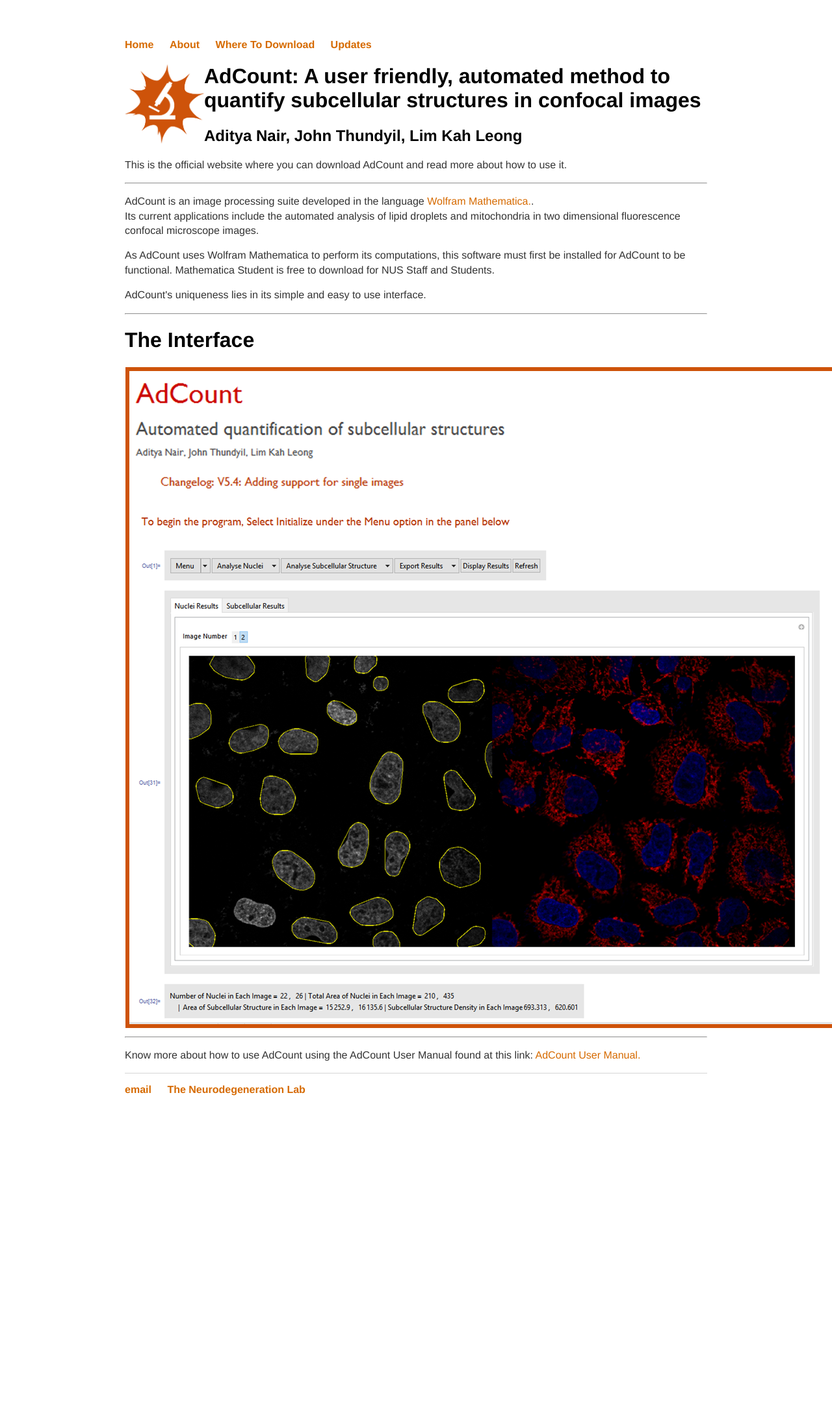
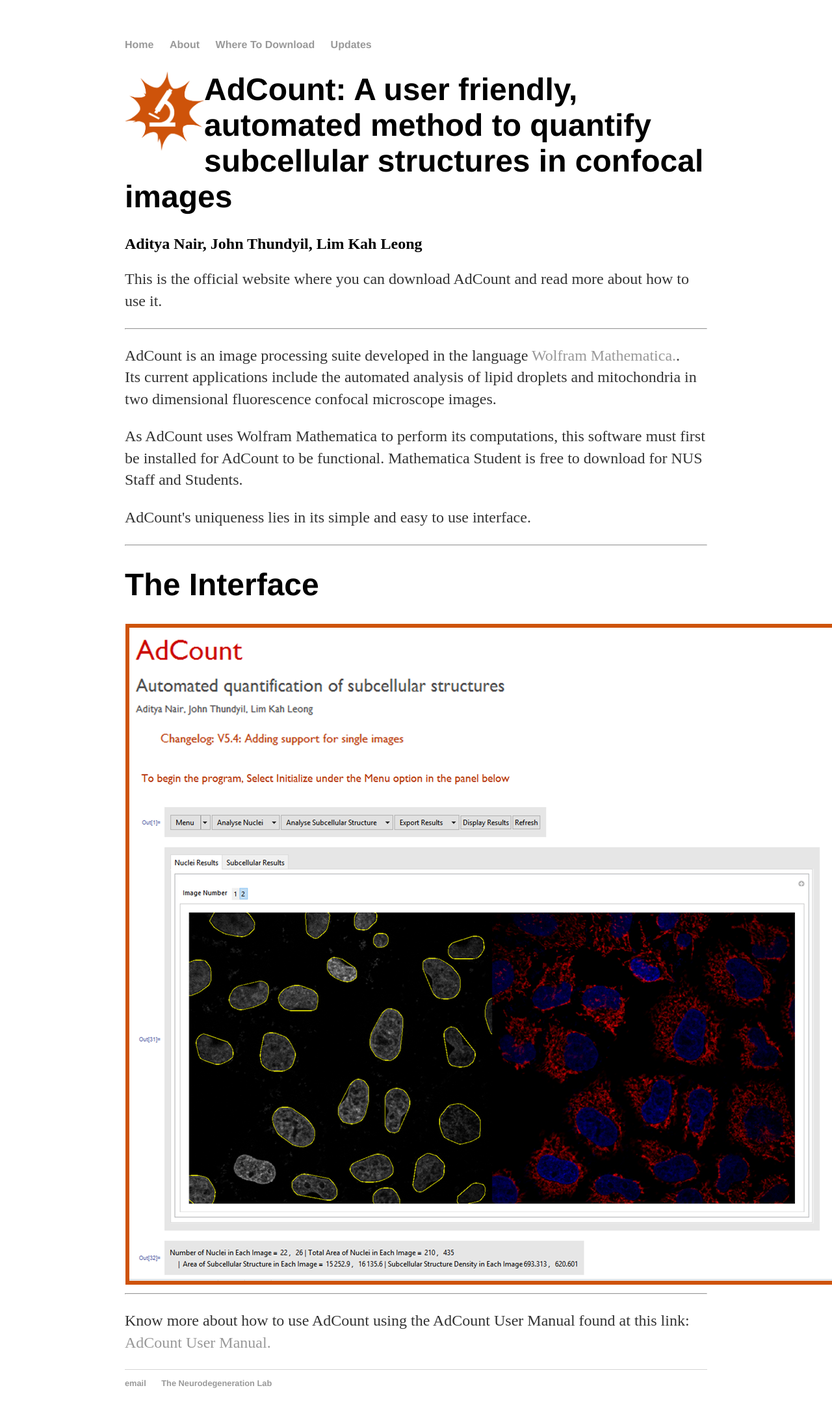
Before and after one commit to adcount/adcount.github.io, a Jekyll site: the page built from index.html, in a window 1280 px wide. Shown: the whole page at 65% size. Built offline with Jekyll 4.4.1, drawn with Linux system fonts in a browser that asks for light colours; before the commit the page ends 1746 px from its top, so only the background shows below that.

Commit message:
Update main.css

```diff
--- a/css/main.css
+++ b/css/main.css
@@ -14,28 +14,23 @@ nav ul li, footer ul li {
 }
 a {
     text-decoration: none;
-    color: #D66A00;
+    color: #999;
 }
 a:hover {
     text-decoration: underline;
 }
 h1 {
-    font-size: 2em;
-    font-family:'Helvetica', 'Arial', 'Sans-Serif';
-}
-h2 {
-    font-size: 1.5em;
+    font-size: 3em;
     font-family:'Helvetica', 'Arial', 'Sans-Serif';
 }
 p {
-    font-size: 1em;
-    font-family:'Helvetica', 'Arial', 'Sans-Serif';
+    font-size: 1.5em;
     line-height: 1.4em;
     color: #333;
 }
 footer {
     border-top: 1px solid #d5d5d5;
-    font-size: 1em;
+    font-size: .8em;
 }
 
 ul.posts {
```
